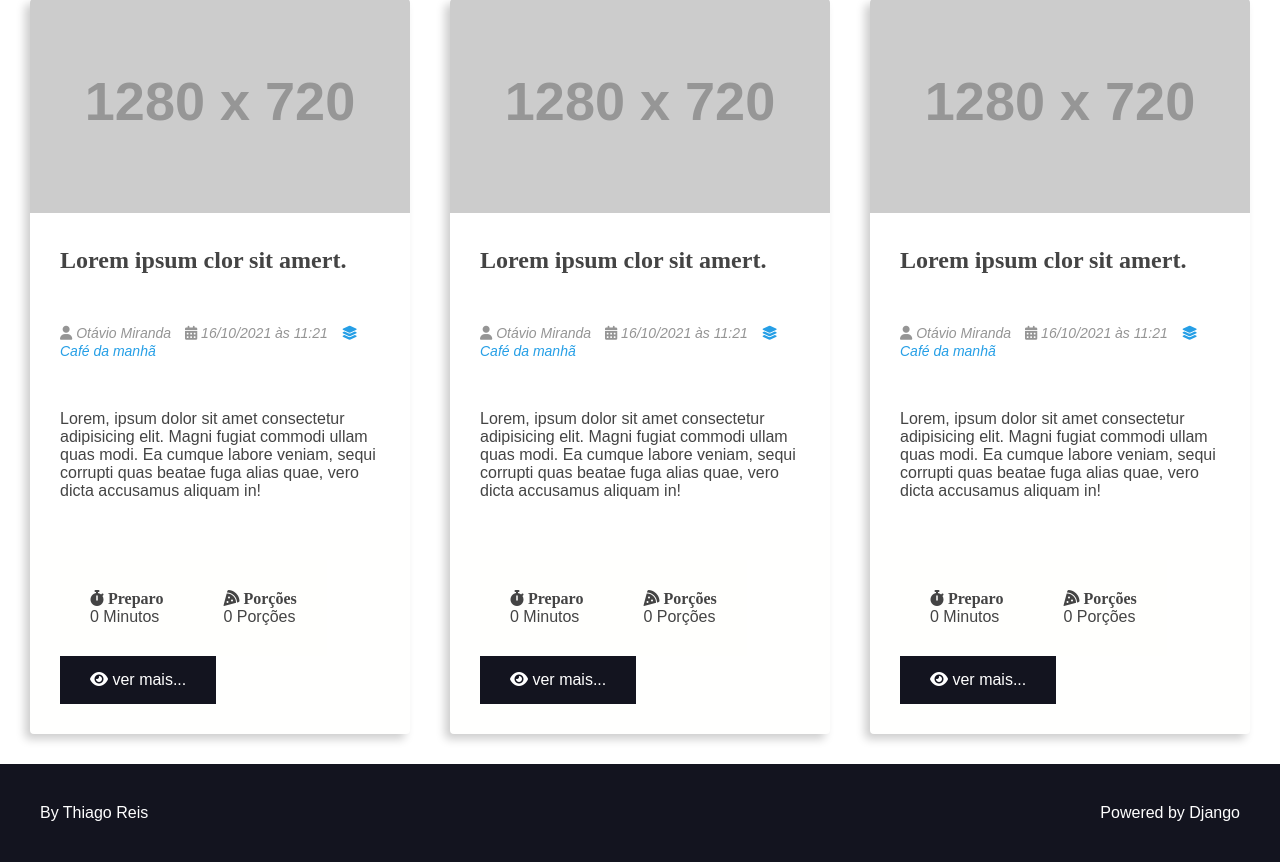
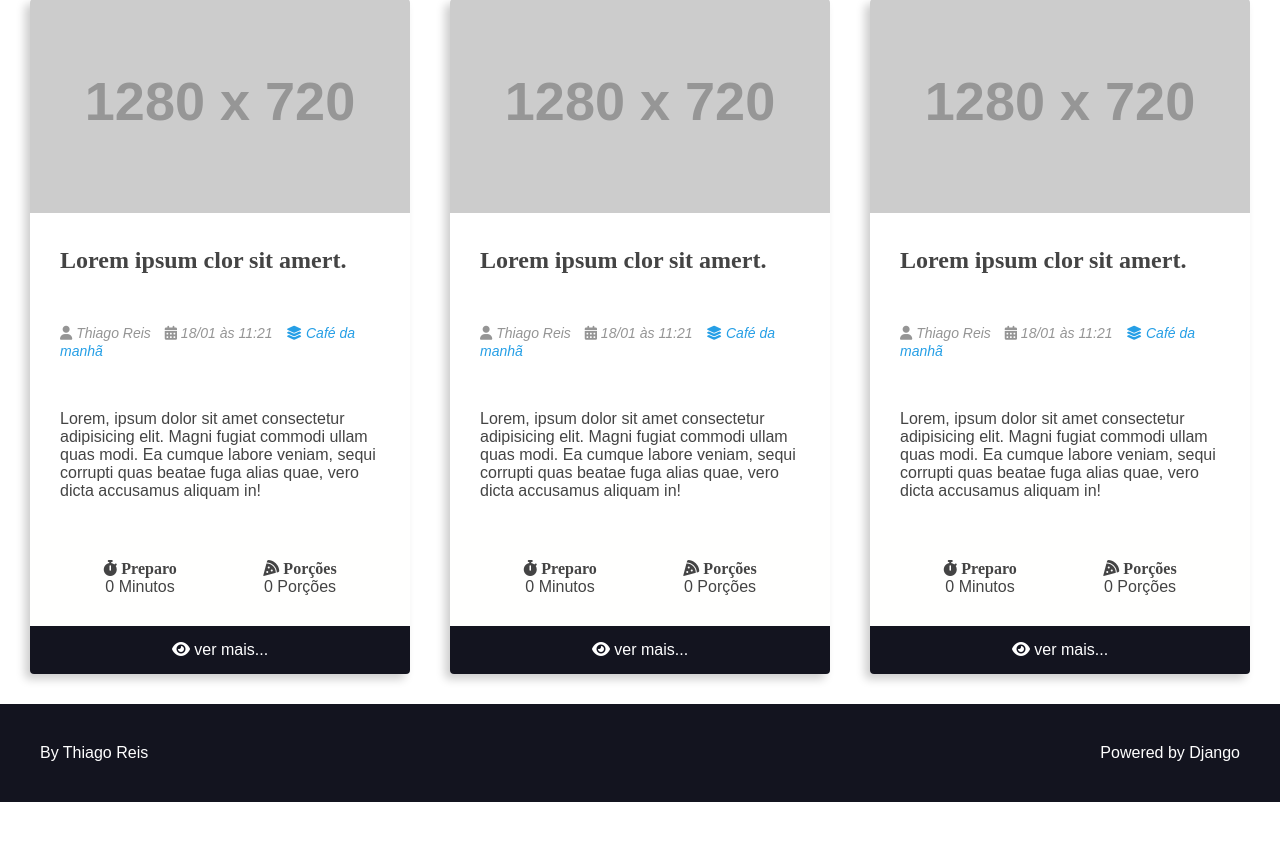
Before and after one commit to Thiagoavanco27/Djangoproject, a Django app: page / in a window 1280 px wide. Shown: the part 207-1069 px from the top of the page. After the commit the page ends 1009 px from the top, so only its background shows below. Run offline with Django 5.2, Linux system fonts and the light colour scheme; grey boxes labelled with a size stand in for pictures from a placeholder-image service; some libraries are stand-ins or nearby versions; some web fonts are replaced.

Commit message:
correção meditation-footer

```diff
--- a/philosofia/templates/philosofia/partial/head.html
+++ b/philosofia/templates/philosofia/partial/head.html
@@ -242,9 +242,10 @@
 
         .meditation-meta {
             display: table;
-            flex-flow: row wrap;
-            padding: var(--spacing-gutter-medium);
-            background: var(--color-gray-1);
+            flex-flow: column nowrap;
+            flex-shrink: 1;
+            flex-grow: 1;
+            text-align: center;
         }
 
         .meditation-meta-title {
@@ -253,7 +254,7 @@
 
         .meditation-footer a {
             background: var(--color-primary-dark);
-            display: block;
+            display:block;
             color: var(--color-white);
             text-decoration: none;
             text-align: center;
--- a/philosofia/templates/philosofia/partial/meditation.html
+++ b/philosofia/templates/philosofia/partial/meditation.html
@@ -2,18 +2,18 @@
     <div clas="meditation-cover">
         <img src="https://placehold.co/1280x720.png/" alt="Temporário">
     </div>
-
     <div class="meditation-title-container">
         <h2 class="meditation-title">Lorem ipsum clor sit amert. </h2>
     </div>
+
     <div class="meditation-author">
         <span class="meditation-author-item">
             <i class="fas fa-user"></i>
-            Otávio Miranda
+            Thiago Reis
         </span>
         <span class="meditation-author-item">
             <i class="fas fa-calendar-alt"></i>
-            16/10/2021 às 11:21
+            18/01 às 11:21
         </span>
         <span class="meditation-author-item">
             <a href="/meditation/category/cafe-da-manha/">
@@ -42,11 +42,12 @@
                 0 Porções
             </div>
         </div>
+    </div>
         <footer class="meditation-footer">
             <a class="meditation-read-more button button-dark button-full-width" href="/recipes/3/">
-            <i class="fas fa-eye"></i>
-            <span>ver mais...</span>
+                <i class="fas fa-eye"></i>
+                <span>ver mais...</span>
             </a>
         </footer>
-    </div>
+
 </div>
```
